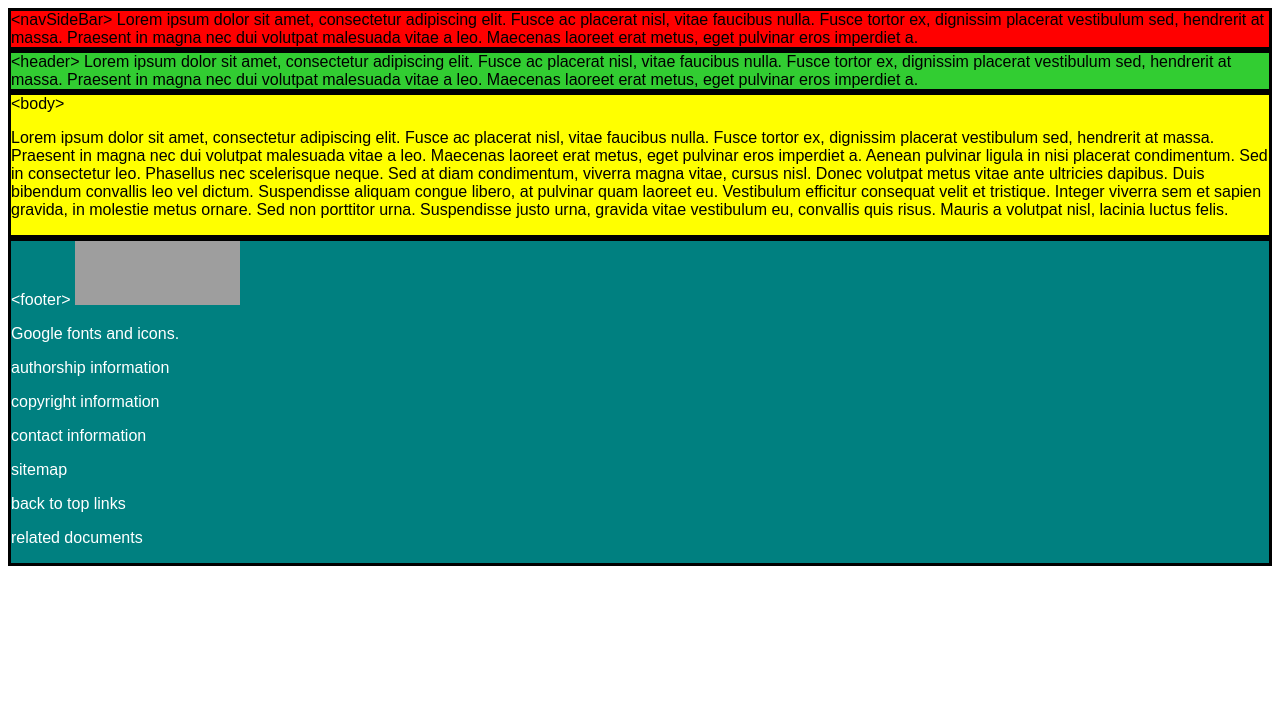
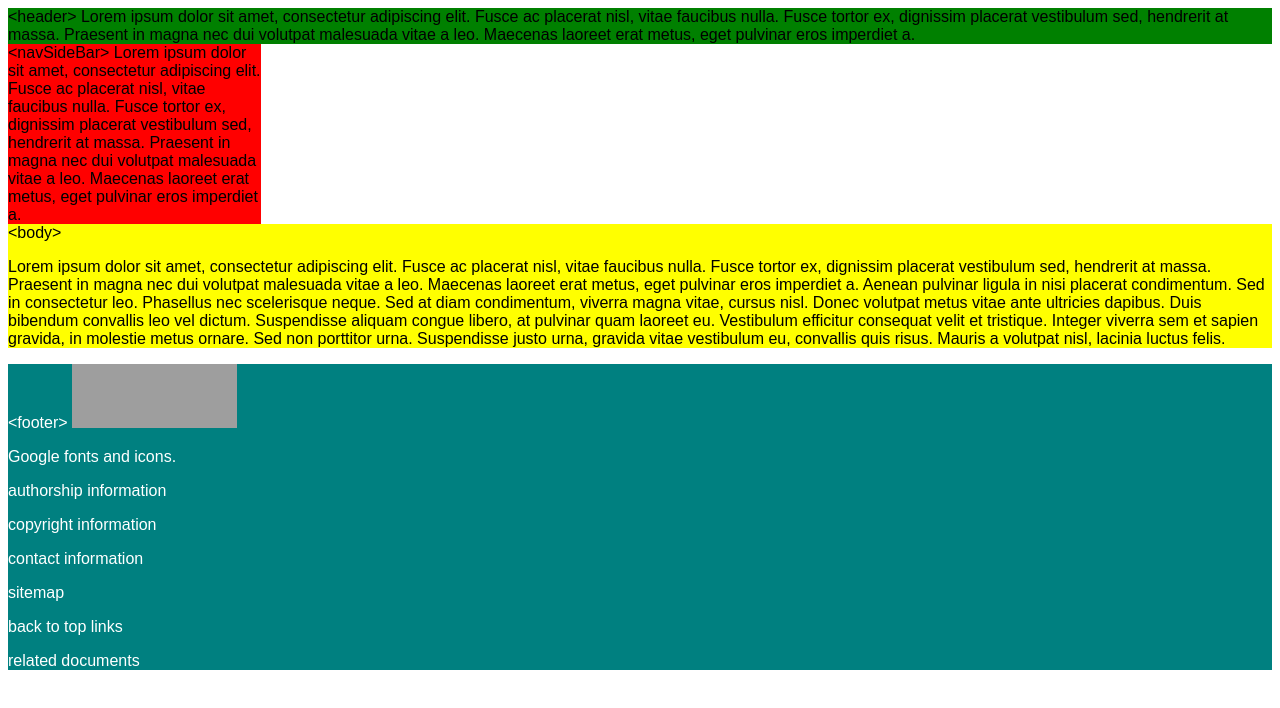
Before and after one commit to roperpg/BBTrack, a plain HTML site: page index.htm in a window 1280 px wide. Drawn offline with Linux system fonts and the light colour scheme; grey boxes are pictures that could not be loaded.

Commit message:
Remove borders in CSS

```diff
--- a/bbstyles.css
+++ b/bbstyles.css
@@ -5,25 +5,18 @@ body {
 p {
 }
 header{
-    background-color: limegreen;/*Temp*/
-    border-color: black;/*Temp*/
-    border-style: solid;/*Temp*/
+    background-color: green;/*Temp*/
 }
 footer{
     background-color: teal;/*Temp*/
     color: white;/*Temp*/
-    border-color: black;/*Temp*/
-    border-style: solid;/*Temp*/
 }
 /*Classes*/
 
 .navSideBar {
     background-color: red;/*Temp*/
-    border-color: black;/*Temp*/
-    border-style: solid;/*Temp*/
+    width: 20%;
 }
 .pageBody{
     background-color: yellow;
-    border-color: black;/*Temp*/
-    border-style: solid;/*Temp*/
 }
--- a/index.htm
+++ b/index.htm
@@ -6,11 +6,10 @@
   <link rel="stylesheet" href="bbstyles.css">
  </head>
  <body>
-
+  <header>&ltheader&gt Lorem ipsum dolor sit amet, consectetur adipiscing elit. Fusce ac placerat nisl, vitae faucibus nulla. Fusce tortor ex, dignissim placerat vestibulum sed, hendrerit at massa. Praesent in magna nec dui volutpat malesuada vitae a leo. Maecenas laoreet erat metus, eget pulvinar eros imperdiet a.</header>
   <div class="navSideBar">&ltnavSideBar&gt Lorem ipsum dolor sit amet, consectetur adipiscing elit. Fusce ac placerat nisl, vitae faucibus nulla. Fusce tortor ex, dignissim placerat vestibulum sed, hendrerit at massa. Praesent in magna nec dui volutpat malesuada vitae a leo. Maecenas laoreet erat metus, eget pulvinar eros imperdiet a.</div>
-  <header>&ltheader&gt Lorem ipsum dolor sit amet, consectetur adipiscing elit. Fusce ac placerat nisl, vitae faucibus nulla. Fusce tortor ex, dignissim placerat vestibulum sed, hendrerit at massa. Praesent in magna nec dui volutpat malesuada vitae a leo. Maecenas laoreet erat metus, eget pulvinar eros imperdiet a.</header>
   <div class="pageBody">&ltbody&gt
-  <p>Lorem ipsum dolor sit amet, consectetur adipiscing elit. Fusce ac placerat nisl, vitae faucibus nulla. Fusce tortor ex, dignissim placerat vestibulum sed, hendrerit at massa. Praesent in magna nec dui volutpat malesuada vitae a leo. Maecenas laoreet erat metus, eget pulvinar eros imperdiet a. Aenean pulvinar ligula in nisi placerat condimentum. Sed in consectetur leo. Phasellus nec scelerisque neque. Sed at diam condimentum, viverra magna vitae, cursus nisl. Donec volutpat metus vitae ante ultricies dapibus. Duis bibendum convallis leo vel dictum. Suspendisse aliquam congue libero, at pulvinar quam laoreet eu. Vestibulum efficitur consequat velit et tristique. Integer viverra sem et sapien gravida, in molestie metus ornare. Sed non porttitor urna. Suspendisse justo urna, gravida vitae vestibulum eu, convallis quis risus. Mauris a volutpat nisl, lacinia luctus felis.</p>
+   <p>Lorem ipsum dolor sit amet, consectetur adipiscing elit. Fusce ac placerat nisl, vitae faucibus nulla. Fusce tortor ex, dignissim placerat vestibulum sed, hendrerit at massa. Praesent in magna nec dui volutpat malesuada vitae a leo. Maecenas laoreet erat metus, eget pulvinar eros imperdiet a. Aenean pulvinar ligula in nisi placerat condimentum. Sed in consectetur leo. Phasellus nec scelerisque neque. Sed at diam condimentum, viverra magna vitae, cursus nisl. Donec volutpat metus vitae ante ultricies dapibus. Duis bibendum convallis leo vel dictum. Suspendisse aliquam congue libero, at pulvinar quam laoreet eu. Vestibulum efficitur consequat velit et tristique. Integer viverra sem et sapien gravida, in molestie metus ornare. Sed non porttitor urna. Suspendisse justo urna, gravida vitae vestibulum eu, convallis quis risus. Mauris a volutpat nisl, lacinia luctus felis.</p>
   </div>
   <footer>&ltfooter&gt
    <a href="http://www.w3.org/html/logo/">
```
